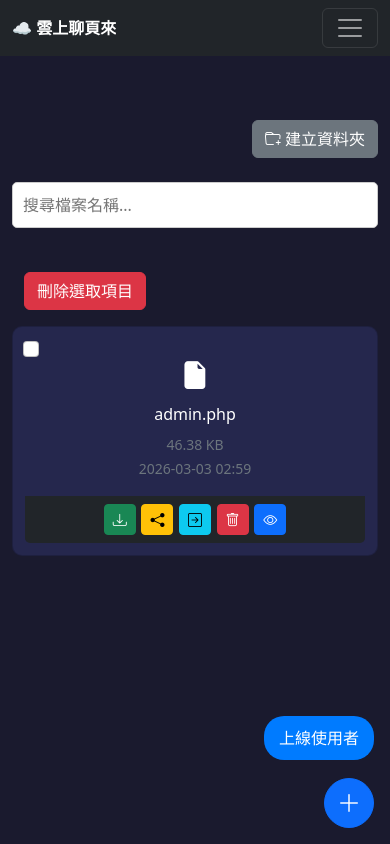
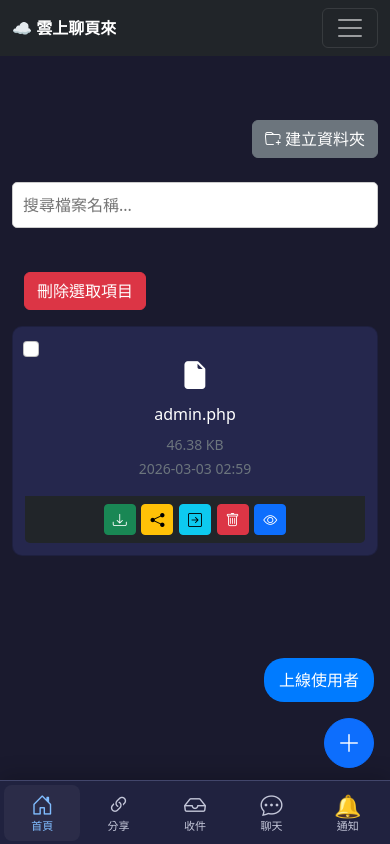
Before and after one commit to YaleHappy/file_storage_railway, a PHP site: page /myapp/ in a window 390 px wide. Run offline with PHP 8.4, Linux system fonts and the light colour scheme; a user stored in the database is signed in; data comes from the database, SQL or seed files in the repository; data that the repository does not hold is empty.

Commit message:
Add mobile bottom navigation and improve notifications

```diff
--- a/chat_history.php
+++ b/chat_history.php
@@ -513,7 +513,7 @@ function formatChatTime(?string $dateTime): string
       }
     }
   </style>
-  <link href="responsive.css?v=20261017-9" rel="stylesheet">
+  <link href="responsive.css?v=20261017-10" rel="stylesheet">
   <link href="chat_interactions.css?v=20261017-2" rel="stylesheet">
 </head>
 <body class="has-fixed-navbar">
--- a/index.php
+++ b/index.php
@@ -321,7 +321,7 @@ html, body {
   box-shadow: 0 5px 15px rgba(0, 0, 0, 0.3);
 }
   </style>
-  <link href="responsive.css?v=20261017-9" rel="stylesheet">
+  <link href="responsive.css?v=20261017-10" rel="stylesheet">
 </head>
 <body class="has-fixed-navbar">
 
--- /dev/null
+++ b/mobile_navigation.js
@@ -0,0 +1,48 @@
+(() => {
+  const notifications = document.querySelector('.navbar-notifications');
+  if (!notifications) return;
+  const trigger = notifications.querySelector('#notificationDropdown');
+  const originalPosition = document.createComment('desktop notifications');
+  notifications.before(originalPosition);
+  const nav = document.createElement('nav');
+  nav.className = 'mobile-bottom-nav';
+  nav.setAttribute('aria-label', '主要功能');
+  const currentPage = location.pathname.split('/').pop() || 'index.php';
+  const entries = [
+    ['index.php', '首頁', 'bi-house-door'],
+    ['my_shares.php', '分享', 'bi-link-45deg'],
+    ['received_files.php', '收件', 'bi-inbox'],
+    ['chat_history.php', '聊天', 'bi-chat-dots']
+  ];
+  for (const [href, label, icon] of entries) {
+    const link = document.createElement('a');
+    link.href = href;
+    link.className = 'mobile-nav-item';
+    if (href === currentPage) link.setAttribute('aria-current', 'page');
+    const symbol = document.createElement('i');
+    symbol.className = `bi ${icon}`;
+    symbol.setAttribute('aria-hidden', 'true');
+    const text = document.createElement('span');
+    text.textContent = label;
+    link.append(symbol, text);
+    nav.appendChild(link);
+  }
+  document.body.appendChild(nav);
+  const mobile = matchMedia('(max-width: 991.98px)');
+  function updateLayout() {
+    window.bootstrap?.Dropdown.getInstance(trigger)?.hide();
+    document.body.classList.toggle('has-mobile-navigation', mobile.matches);
+    if (mobile.matches) {
+      nav.appendChild(notifications);
+    } else {
+      originalPosition.after(notifications);
+    }
+    // A Bootstrap dropdown caches its positioning parent. Recreate after moving.
+    window.bootstrap?.Dropdown.getInstance(trigger)?.dispose();
+  }
+  mobile.addEventListener('change', updateLayout);
+  updateLayout();
+  document.addEventListener('keydown', event => {
+    if (event.key === 'Escape') window.bootstrap?.Dropdown.getInstance(trigger)?.hide();
+  });
+})();
--- a/my_shares.php
+++ b/my_shares.php
@@ -191,7 +191,7 @@ if (!isset($_SESSION['status']) && isset($_SESSION['user_id'])) {
     .btn-danger { background-color:#e74c3c; border:none; padding:6px 12px; }
     .btn-danger:hover { background-color:#c0392b; }
   </style>
-  <link href="responsive.css?v=20261017-9" rel="stylesheet">
+  <link href="responsive.css?v=20261017-10" rel="stylesheet">
 </head>
 <body class="has-fixed-navbar">
 
--- a/navbar_notifications.php
+++ b/navbar_notifications.php
@@ -1,6 +1,7 @@
 <div class="dropdown navbar-notifications ms-2">
-  <button class="btn btn-outline-light position-relative" type="button" id="notificationDropdown" data-bs-toggle="dropdown" data-bs-auto-close="outside" aria-expanded="false" aria-label="通知">
+  <button class="btn notification-trigger position-relative" type="button" id="notificationDropdown" data-bs-toggle="dropdown" data-bs-auto-close="outside" aria-expanded="false" aria-label="通知">
     <span class="notification-bell" aria-hidden="true">🔔</span>
+    <span class="mobile-notification-label">通知</span>
     <span class="position-absolute badge rounded-pill bg-danger notification-badge" style="display:none"><span class="notification-count">0</span><span class="visually-hidden">則未讀通知</span></span>
   </button>
   <div class="dropdown-menu dropdown-menu-end notification-dropdown" aria-labelledby="notificationDropdown">
@@ -11,3 +12,4 @@
     <div class="notifications-container" aria-live="polite"></div>
   </div>
 </div>
+<script src="mobile_navigation.js?v=20261017-1" defer></script>
--- a/received_files.php
+++ b/received_files.php
@@ -94,7 +94,7 @@ $files = $stmt->fetchAll(PDO::FETCH_ASSOC);
       position: relative;
     }
   </style>
-  <link href="responsive.css?v=20261017-9" rel="stylesheet">
+  <link href="responsive.css?v=20261017-10" rel="stylesheet">
 </head>
 <body class="has-fixed-navbar">
 
--- a/responsive.css
+++ b/responsive.css
@@ -1,7 +1,9 @@
 /* Shared responsive foundation for all user-facing pages. */
+:root { --mobile-nav-height: calc(64px + env(safe-area-inset-bottom, 0px)); }
 .navbar-notifications { flex: 0 0 auto; }
 .navbar-session-actions { display: flex; align-items: center; }
 .notification-bell { font-size: 1.2rem; line-height: 1; }
+.mobile-notification-label, .mobile-bottom-nav { display: none; }
 .navbar-notifications #notificationDropdown {
   display: inline-flex;
   align-items: center;
@@ -10,6 +12,9 @@
   min-height: 44px;
   padding: .5rem;
   color: #fff;
+  border: 0;
+  background: transparent;
+  box-shadow: none;
 }
 .navbar-notifications .notification-dropdown {
   background: #25274d;
@@ -20,7 +25,8 @@
 }
 .navbar-notifications #notificationDropdown:hover,
 .navbar-notifications #notificationDropdown:focus-visible,
-.navbar-notifications #notificationDropdown.show { color: #212529; background: #f8f9fa; }
+.navbar-notifications #notificationDropdown.show { color: #fff; background: transparent; box-shadow: none; }
+.navbar-notifications #notificationDropdown:focus-visible { outline: 2px solid #ffc107; outline-offset: 2px; }
 .navbar-notifications .notification-item { cursor: pointer; }
 .navbar-notifications .notification-item:hover { background: #ffffff14; }
 @media (max-width: 991.98px) {
@@ -376,3 +382,93 @@ button {
     margin-left: calc(var(--bs-gutter-x) * -0.5);
   }
 }
+
+/* Mobile navigation and notifications share a single existing notification
+   element, so badges and event handlers stay in sync on every page. */
+@media (max-width: 991.98px) {
+  body.has-mobile-navigation {
+    padding-bottom: calc(var(--mobile-nav-height) + 1rem);
+  }
+  .has-mobile-navigation .mobile-bottom-nav {
+    position: fixed;
+    inset: auto 0 0;
+    z-index: 1035;
+    display: grid;
+    grid-template-columns: repeat(5, minmax(0, 1fr));
+    height: var(--mobile-nav-height);
+    padding: 4px max(4px, env(safe-area-inset-right)) env(safe-area-inset-bottom) max(4px, env(safe-area-inset-left));
+    background: #20223f;
+    border-top: 1px solid #42466b;
+    box-shadow: 0 -4px 20px #0003;
+  }
+  .mobile-bottom-nav .mobile-nav-item,
+  .mobile-bottom-nav .navbar-notifications #notificationDropdown {
+    display: flex;
+    flex-direction: column;
+    justify-content: center;
+    align-items: center;
+    gap: 3px;
+    min-width: 0;
+    width: 100%;
+    height: 56px;
+    padding: 4px;
+    margin: 0;
+    border: 0;
+    border-radius: 8px;
+    color: #c4c7d9;
+    text-decoration: none;
+    font-size: 11px;
+    line-height: 1.25;
+    white-space: nowrap;
+  }
+  .mobile-bottom-nav .mobile-nav-item i { font-size: 22px; line-height: 1; }
+  .mobile-bottom-nav .mobile-nav-item[aria-current="page"] { color: #80bdff; background: #ffffff0c; }
+  .mobile-bottom-nav .navbar-notifications { margin: 0 !important; min-width: 0; }
+  .mobile-bottom-nav .mobile-notification-label { display: inline; }
+  .mobile-bottom-nav .notification-bell { font-size: 22px; }
+  .mobile-bottom-nav .notification-badge {
+    top: 0 !important;
+    right: calc(50% - 22px) !important;
+    min-width: 16px;
+    height: 16px;
+    font-size: 10px !important;
+    line-height: 14px;
+  }
+  .mobile-bottom-nav .notification-dropdown {
+    position: fixed !important;
+    inset: auto 12px calc(var(--mobile-nav-height) + 8px) 12px !important;
+    transform: none !important;
+    width: auto !important;
+    min-width: 0 !important;
+    max-width: none !important;
+    max-height: min(65dvh, 520px) !important;
+    margin: 0 !important;
+    padding: 0;
+    border: 1px solid #42466b;
+    border-radius: 16px;
+    overflow-y: auto;
+    overscroll-behavior: contain;
+  }
+  .mobile-bottom-nav .notification-dropdown > div:first-child {
+    position: sticky;
+    top: 0;
+    z-index: 1;
+    background: #25274d;
+    padding: 12px !important;
+  }
+  .mobile-bottom-nav .notification-item { padding: 12px !important; }
+  .mobile-bottom-nav .notification-content { min-width: 0; }
+  .mobile-bottom-nav .notification-message { font-size: 14px; line-height: 1.5; overflow-wrap: anywhere; }
+  .mobile-bottom-nav .notification-item small { color: #b6b9cc !important; }
+  .mobile-bottom-nav .notification-item button { flex-shrink: 0; }
+  .has-mobile-navigation .navbar-nav > li:has(> a[href="my_shares.php"]),
+  .has-mobile-navigation .navbar-nav > li:has(> a[href="received_files.php"]),
+  .has-mobile-navigation .navbar-nav > li:has(> a[href="chat_history.php"]) { display: none; }
+  .has-mobile-navigation .fab { bottom: calc(var(--mobile-nav-height) + 12px) !important; }
+  .has-mobile-navigation #toggleUserPopup { bottom: calc(var(--mobile-nav-height) + 78px) !important; }
+  .has-mobile-navigation #userPopup { bottom: calc(var(--mobile-nav-height) + 140px) !important; }
+  .has-mobile-navigation .history-shell.conversation-open {
+    height: calc(100dvh - 6rem - var(--mobile-nav-height));
+    min-height: 180px;
+  }
+}
```
